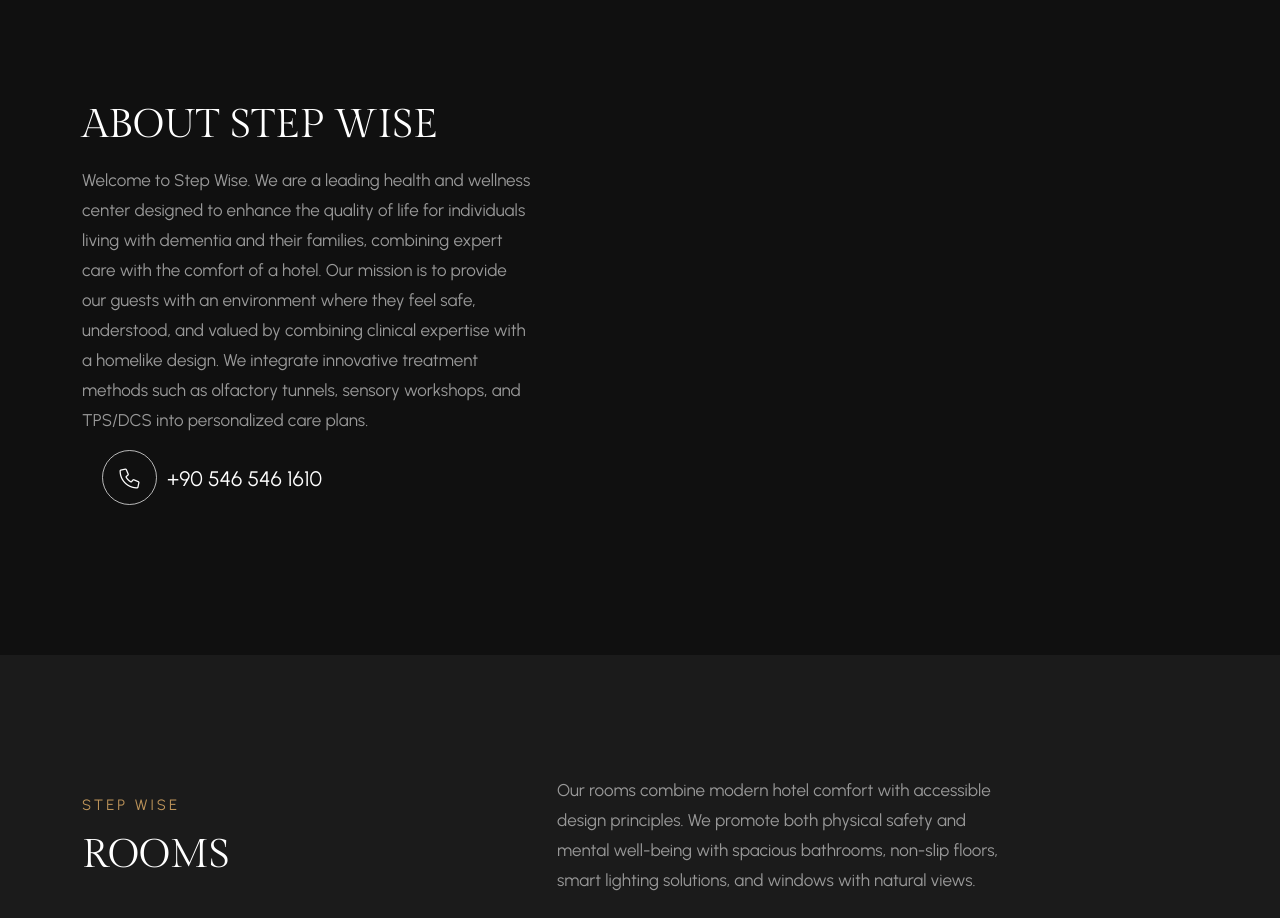
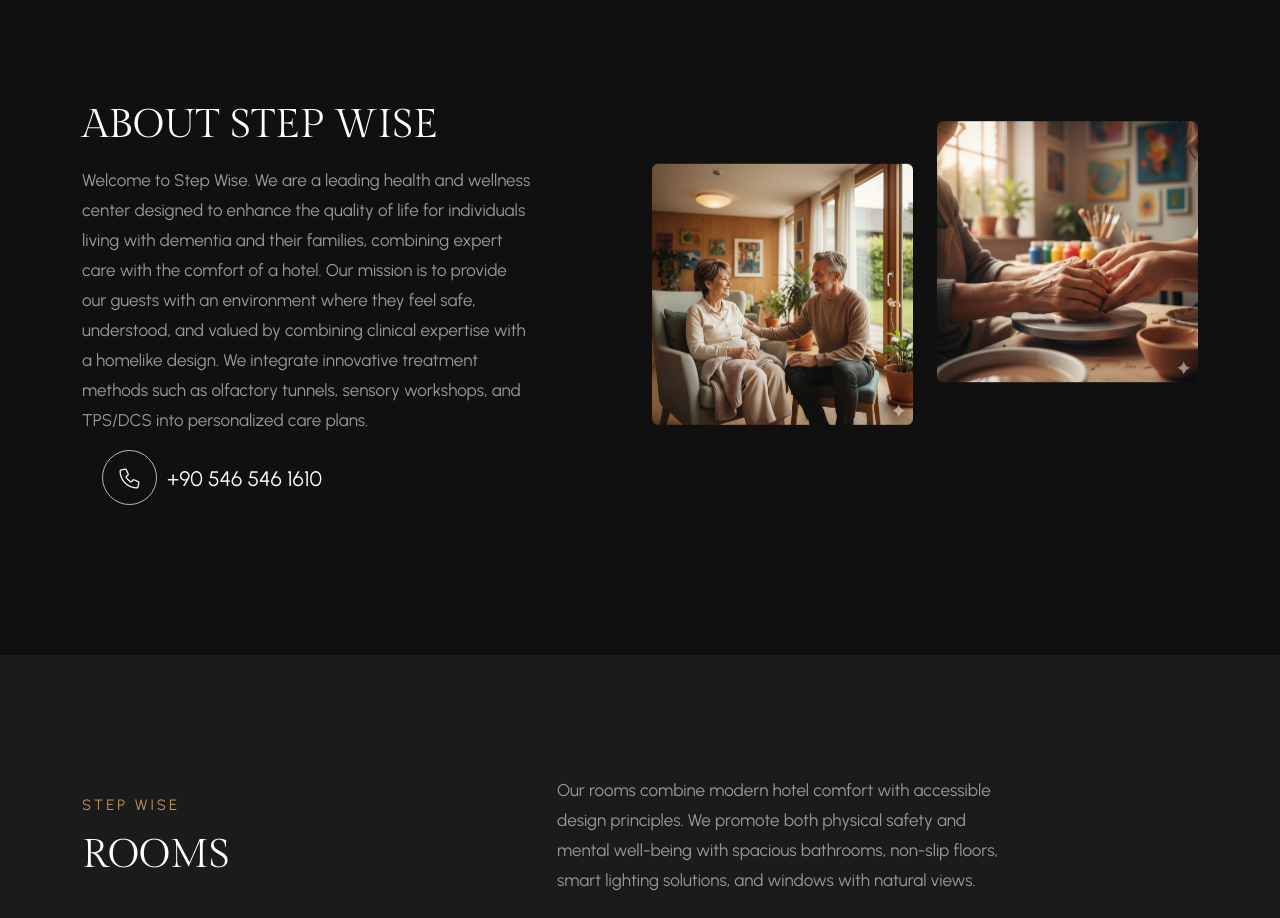
Before and after one commit to step-wise-center/stepwise.github.io, a plain HTML site: page index.html in a window 1280 px wide. Shown: the part 820-1738 px from the top of the page. Drawn offline with nearby package versions, Linux system fonts and the light colour scheme; a web font is replaced by a local one.

Commit message:
index.html

```diff
--- a/index.html
+++ b/index.html
@@ -49,8 +49,8 @@
 Our mission is to provide our guests with an environment where they feel safe, understood, and valued by combining clinical expertise with a homelike design. We integrate innovative treatment methods such as olfactory tunnels, sensory workshops, and TPS/DCS into personalized care plans.</p>
                     <div class="phone"><a href="tel:+905465461610"><i class="fa-light fa-phone"></i>+90 546 546 1610</a></div>
                 </div>
-                <div class="col-lg-3 offset-lg-1 col-md-6 mb-20 mt-45"> <img class="rounded-2 animation-float1" src="img/about01.png" alt=""> </div>
-                <div class="col-lg-3 col-md-6 mb-20"> <img class="rounded-2 animation-float2" src="img/about02.png" alt=""> </div>
+                <div class="col-lg-3 offset-lg-1 col-md-6 mb-20 mt-45"> <img class="rounded-2 animation-float1" src="img/about01.jpg" alt=""> </div>
+                <div class="col-lg-3 col-md-6 mb-20"> <img class="rounded-2 animation-float2" src="img/about02.jpg" alt=""> </div>
             </div>
         </div>
     </section>
```
